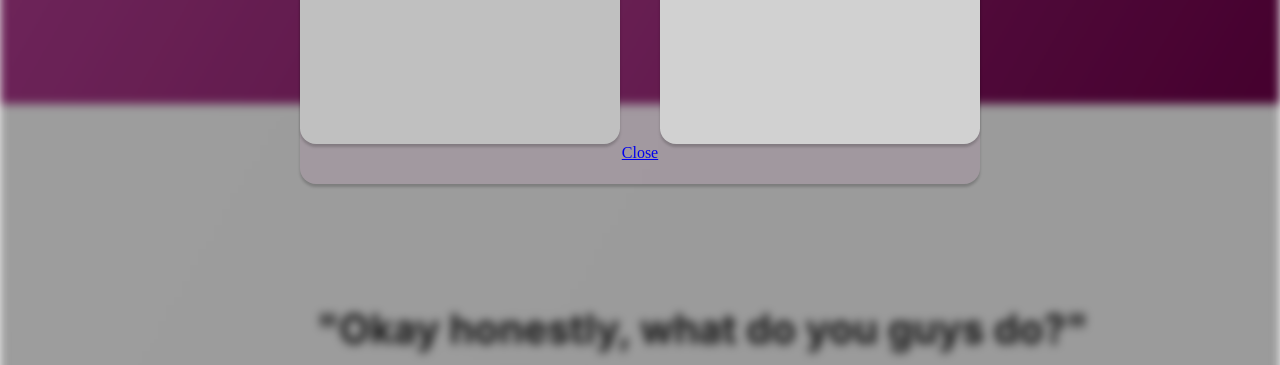
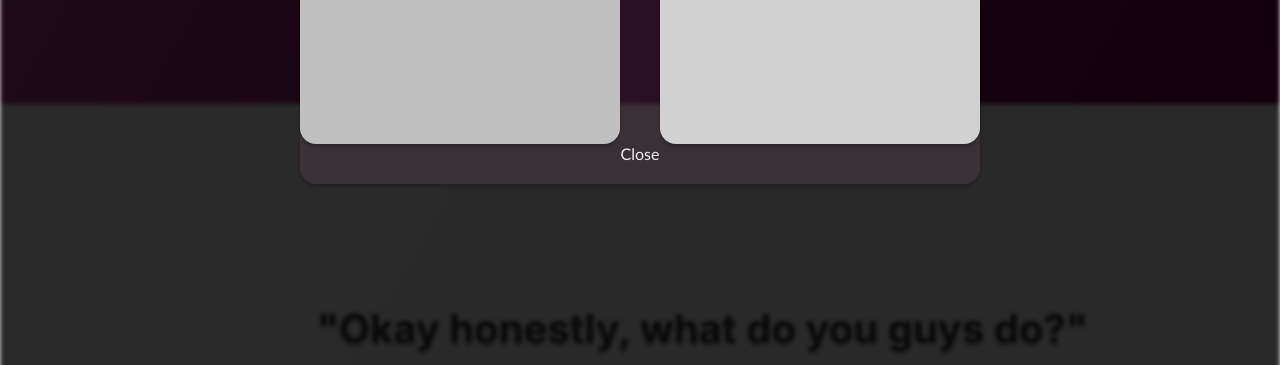
Before and after one commit to lbctorreverde/Ethits, a plain HTML site: page index.html in a window 1280 px wide. Both pictures are taken after a click on the button "Sign Up". Shown: the part 416-781 px from the top of the page. Drawn offline with Linux system fonts and the light colour scheme.

Commit message:
Fixed close button on popup

```diff
--- a/index.html
+++ b/index.html
@@ -25,7 +25,7 @@
                     <div class="btns-topright">
                         <button onclick="window.location.href='./login-agent.html';" class="btn-login"
                             role="button">Login</button>
-                        <button onclick="toggle()" class="btn-signup" role="button">Sign Up</button>
+                        <button onclick="toggle()" class="btn-signup" id="btn-signup" role="button">Sign Up</button>
                     </div>
                 </div>
                 <div class="hero-text">
@@ -63,6 +63,7 @@
             </div>
         </div>
     </div>
+
     <div class="signup-popup" id="signup-popup">
         <div>
             <div class="popup-container">
@@ -80,6 +81,7 @@
 
         </div>
     </div>
+
     <script type="text/javascript">
         function toggle() {
             var blur = document.getElementById('blur');
@@ -87,6 +89,7 @@
             var popup = document.getElementById('signup-popup');
             popup.classList.toggle('active');
         }
+
     </script>
 
 </body>
--- a/styles/index.css
+++ b/styles/index.css
@@ -213,7 +213,7 @@ h1 {
 }
 
 .container#blur.active {
-    filter:brightness(75%) blur(5px);
+    filter:brightness(20%) blur(2px);
     pointer-events: none;
     user-select: none;
 }
@@ -288,4 +288,12 @@ h1 {
     width: 85vh;
     height: 5vh;
     padding-top: 50vh;
+
 }
+
+.close-btn > a {
+    text-decoration: none;
+    color:#eeeeee;
+    font-family: 'Gill Sans', 'Gill Sans MT', Calibri, 'Trebuchet MS', sans-serif;
+
+}
```
